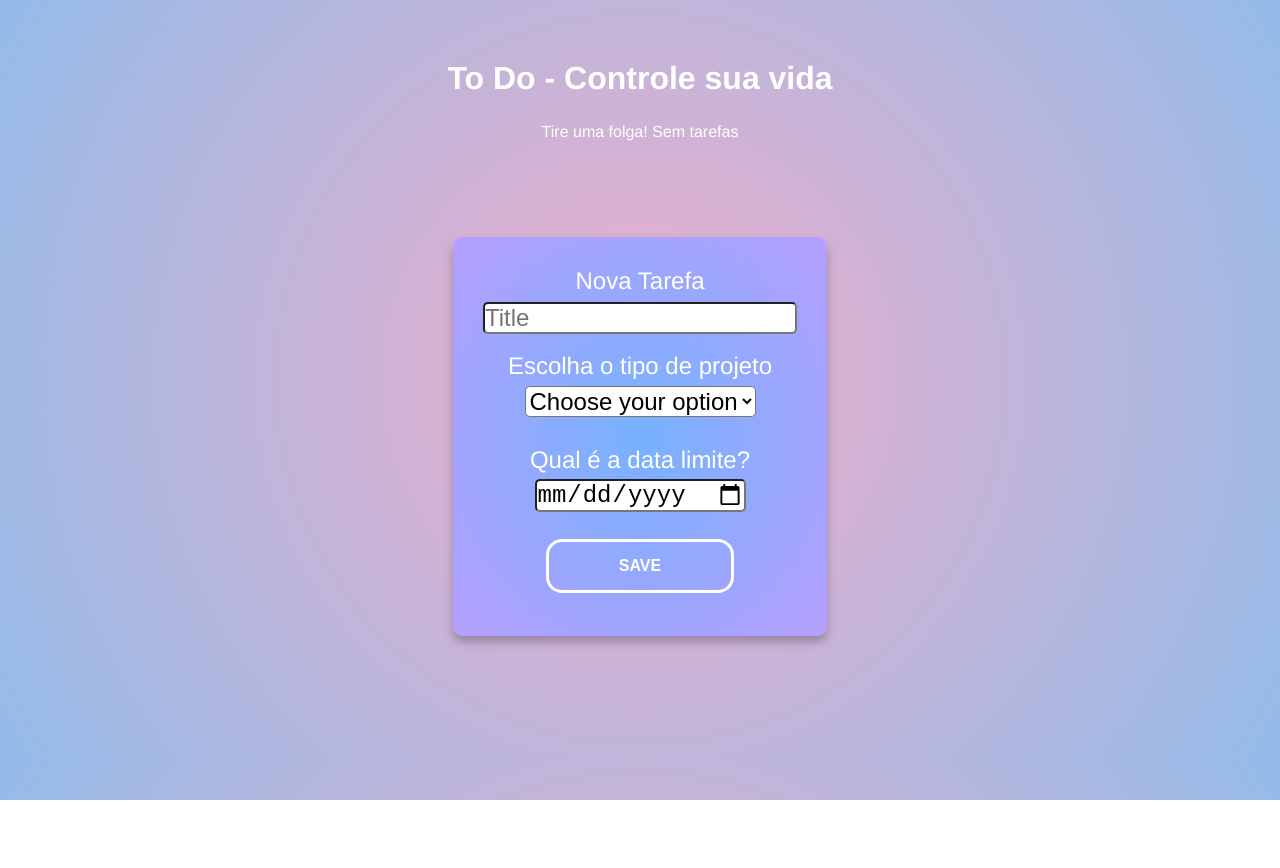
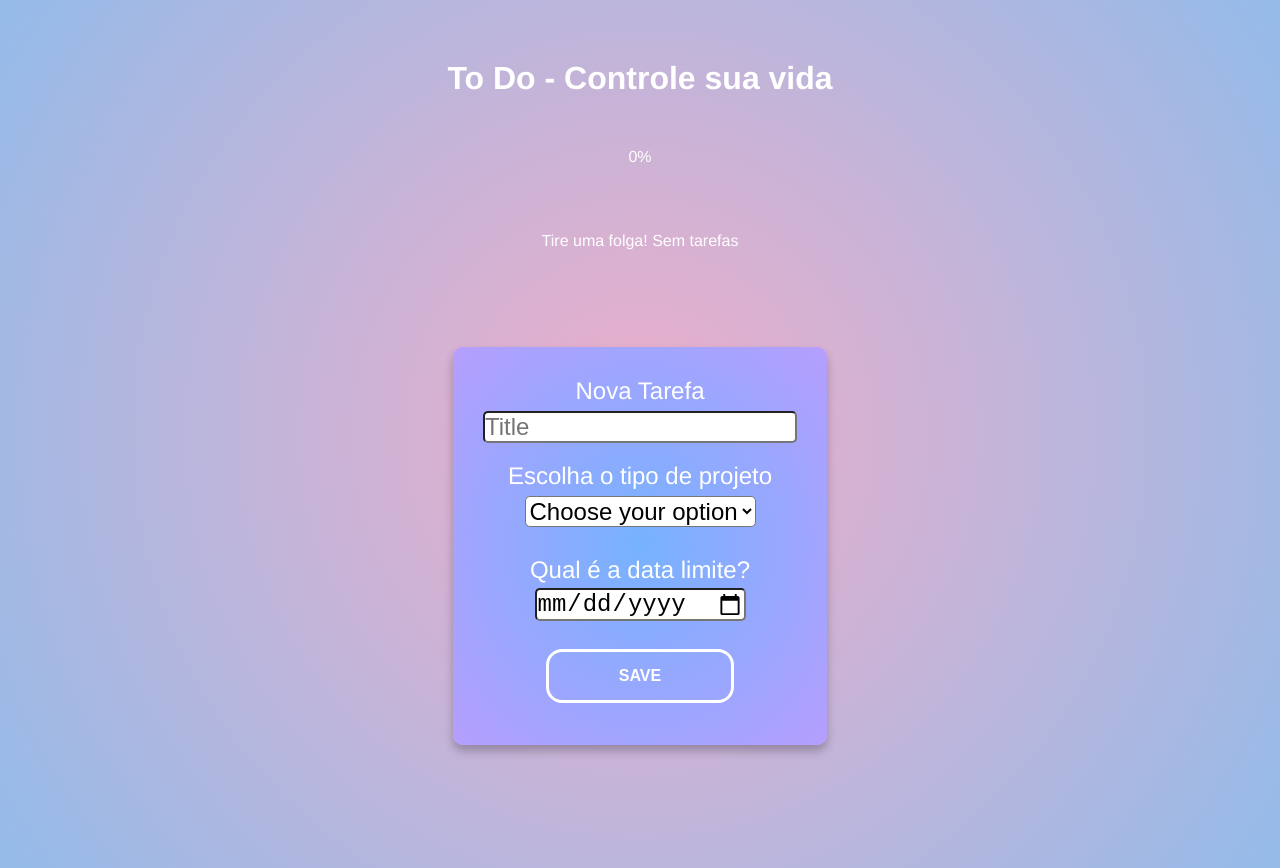
Before and after one commit to ClaraSantosmf/ToDoList-CRUD-Components, a Vue app: page / in a window 1280 px wide. Before the commit the page ends 800 px from the top, so only its background shows below. Built offline with nearby package versions, Linux system fonts and the light colour scheme.

Commit message:
Barra de progresso incluida

```diff
--- a/src/App.vue
+++ b/src/App.vue
@@ -1,6 +1,7 @@
 <template>
   <div id="app">
     <h1>To Do - Controle sua vida</h1>
+    <barraProgresso :progresso="progresso"> </barraProgresso>
     <listaDeTasks
     :tasks="tasks"
     @deletarTask="taskDeletada"
@@ -11,15 +12,23 @@
 </template>
 
 <script>
+import barraProgresso from './components/barraProgresso.vue'
 import listaDeTasks from './components/listaDeTasks.vue'
 import NovaTarefa from './components/NovaTarefa.vue'
 
 
 export default {
-  components: { listaDeTasks, NovaTarefa },
+  components: { listaDeTasks, NovaTarefa, barraProgresso, },
   data(){
     return{
       tasks: []
+    }
+  },
+  computed:{
+    progresso(){
+      let total = this.tasks.length
+      let feitas = this.tasks.filter(tas => !tas.pending).length
+      return Math.round(feitas/total * 100) || 0
     }
   },
   methods:{
--- a/src/components/Task.vue
+++ b/src/components/Task.vue
@@ -146,7 +146,7 @@ body {
 /* CARD BACKGROUNDS */
 
 .pendente {
-  background: radial-gradient(#1fe4f5, #3fbafe);
+  background: radial-gradient(#fbc1cc, #fa99b2);;
 }
 
 .feito {
--- /dev/null
+++ b/src/components/barraProgresso.vue
@@ -0,0 +1,40 @@
+<template>
+    <div class="centralizadora">
+  <div class="progresso-tarefas">
+    <span class="progress-value">{{progresso}}%</span>
+    <div class="barra-de-progresso" :style="{width:progresso + '%'}"> </div>
+  </div>
+</div>
+</template>
+
+<script>
+export default {
+    props:{
+        progresso: {type:Number, default: 0}
+    }
+}
+</script>
+
+<style>
+    .centralizadora{
+        display: flex;
+        align-items: center;
+        flex-direction: column;
+    }
+    .progresso-tarefas{
+        position: relative;
+        width: 80%;
+        color: #fff;
+        border-radius: 15px;
+        margin-bottom: 15px;
+        display: flex;
+        flex-direction: column;
+        align-items: center;
+    }
+    .barra-de-progresso{
+        position: absolute;
+        border-radius: 8px;
+        height: 100%;
+        background: radial-gradient(#1fe4f5, #3fbafe);
+    }
+</style>
```
